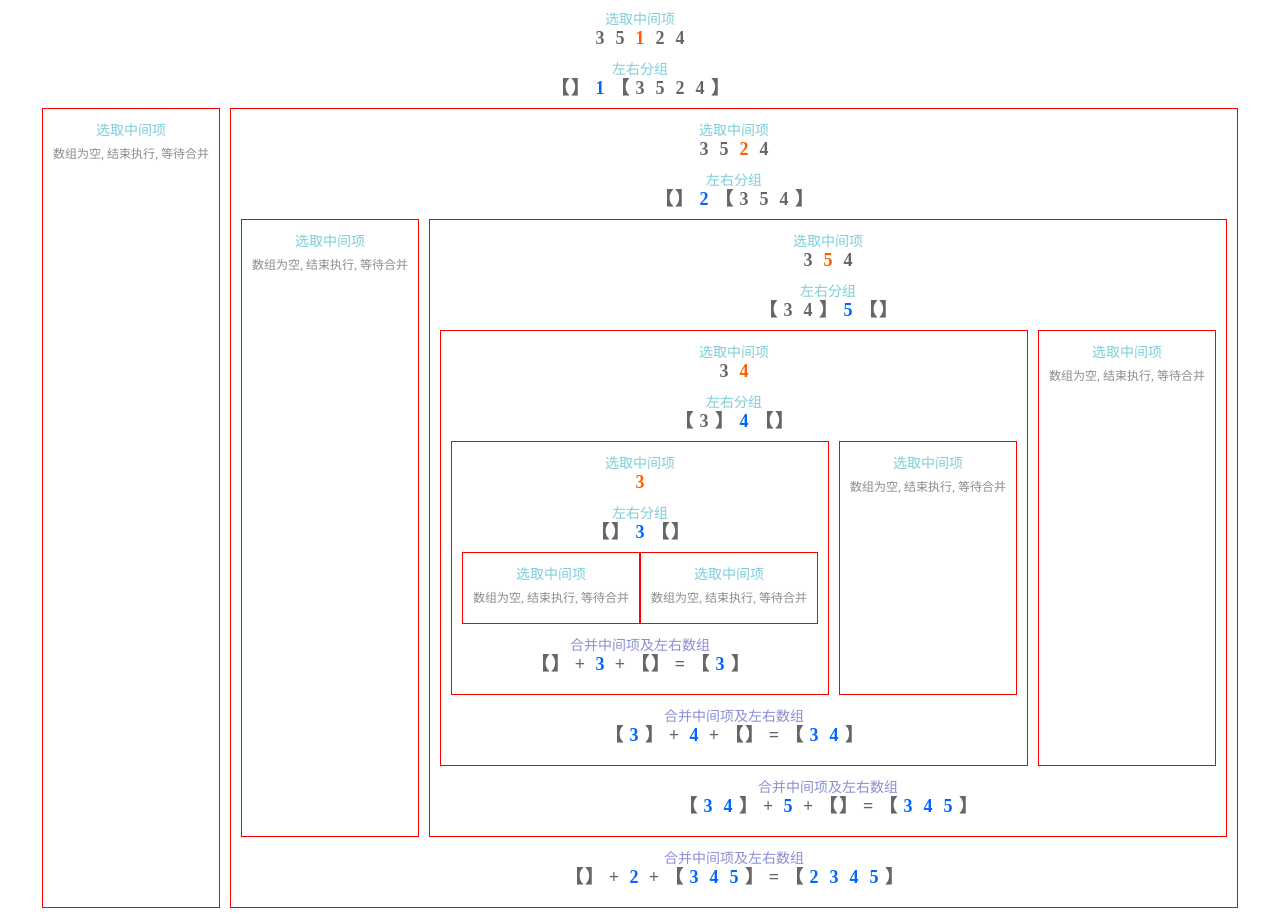
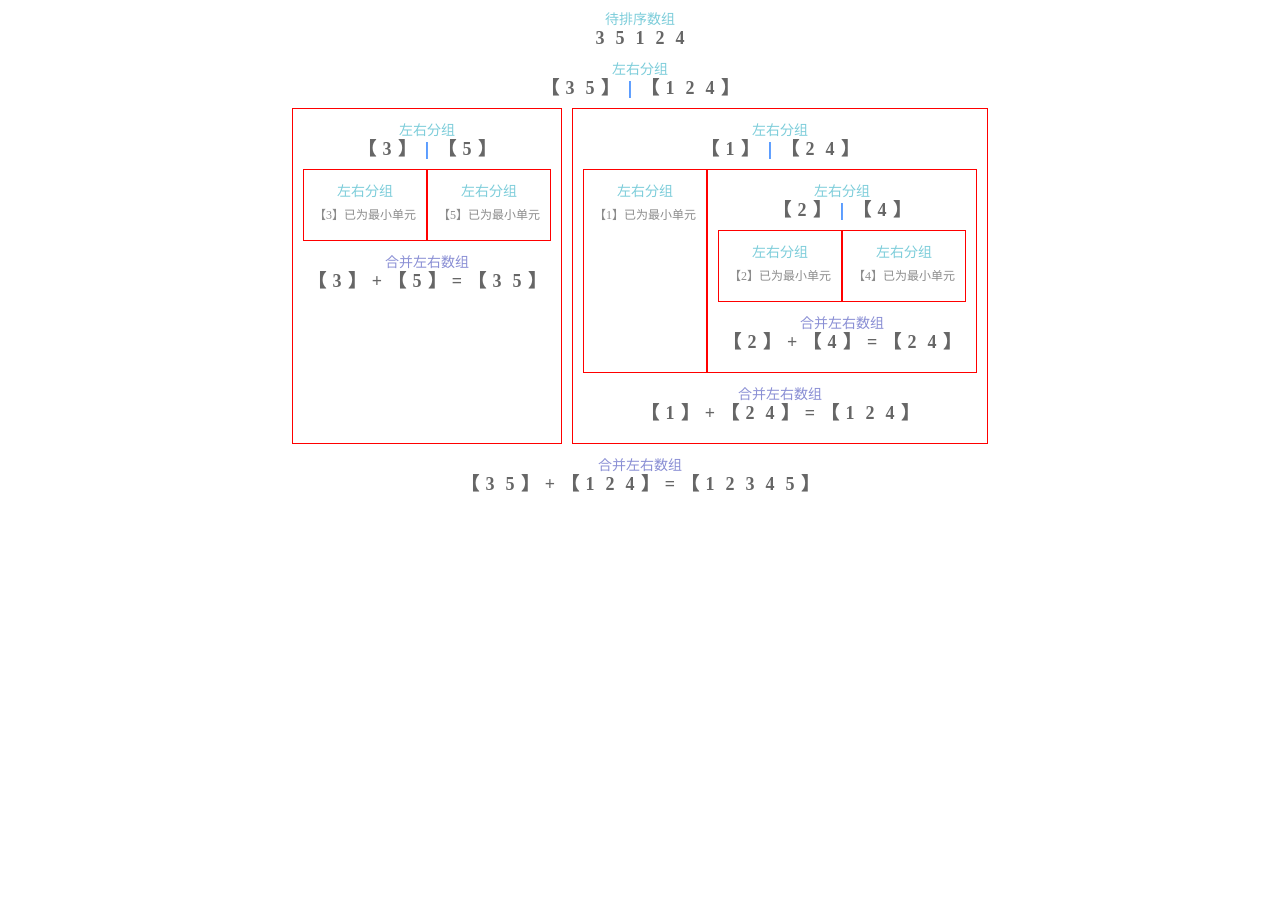
Before and after one commit to ajun568/data-structures-and-algorithms, a React (Create React App) app: page / in a window 1280 px wide. Shown: the top 920 px of the page. After the commit the page ends 800 px from the top, so only its background shows below. Built offline with nearby package versions, Linux system fonts and the light colour scheme; the HTML template or start-up script is replaced by a standard one.

Commit message:
归并算法

```diff
--- a/src/App.tsx
+++ b/src/App.tsx
@@ -1,233 +1,164 @@
-import quickSort from './sort/quickSort';
+import mergeSort from './sort/mergeSort';
 import './index.css';
 
 const App = ()  => {
-  console.log(quickSort([3, 5, 1, 2, 4]));
+  console.log(mergeSort([3, 5, 1, 2, 4]));
   return (
     <main className="flex-all-center">
     <div>
-      <p className="label-center">选取中间项</p>
+      <p className="label-center">待排序数组</p>
       <ul className="flex-all-center">
         <li>3</li>
         <li>5</li>
-        <li className="orange">1</li>
+        <li>1</li>
         <li>2</li>
         <li>4</li>
       </ul>
       <p className="label-center">左右分组</p>
       <ul className="flex-all-center">
         <li>【</li>
-        <li>】</li>
-        <li className="blue">1</li>
-        <li>【</li>
         <li>3</li>
         <li>5</li>
+        <li>】</li>
+        <li className="blue">|</li>
+        <li>【</li>
+        <li>1</li>
         <li>2</li>
         <li>4</li>
         <li>】</li>
       </ul>
       <div className="flex-justify">
         <div className="border-red">
-          <p className="label-center">选取中间项</p>
-          <p className="grey font-item">数组为空, 结束执行, 等待合并</p>
-        </div>
-        <div style={{width: 10}}></div>
-        <div className="border-red">
-          <section>
-          <p className="label-center">选取中间项</p>
-          <ul className="flex-all-center">
-            <li>3</li>
-            <li>5</li>
-            <li className="orange">2</li>
-            <li>4</li>
-          </ul>
-          <p className="label-center">左右分组</p>
-          <ul className="flex-all-center">
-            <li>【</li>
-            <li>】</li>
-            <li className="blue">2</li>
-            <li>【</li>
-            <li>3</li>
-            <li>5</li>
-            <li>4</li>
-            <li>】</li>
-          </ul>
-        <div className="flex-justify">
-        <div className="border-red">
-          <p className="label-center">选取中间项</p>
-          <p className="grey font-item">数组为空, 结束执行, 等待合并</p>
-        </div>
-        <div style={{width: 10}}></div>
-        <div className="border-red">
-        <section>
-          <p className="label-center">选取中间项</p>
-          <ul className="flex-all-center">
-            <li>3</li>
-            <li className="orange">5</li>
-            <li>4</li>
-          </ul>
-          <p className="label-center">左右分组</p>
-          <ul className="flex-all-center">
-            <li>【</li>
-            <li>3</li>
-            <li>4</li>
-            <li>】</li>
-            <li className="blue">5</li>
-            <li>【</li>
-            <li>】</li>
-          </ul>
-        <div className="flex-justify">
-        <div className="border-red">
-          <section>
-          <p className="label-center">选取中间项</p>
-          <ul className="flex-all-center">
-            <li>3</li>
-            <li className="orange">4</li>
-          </ul>
           <p className="label-center">左右分组</p>
           <ul className="flex-all-center">
             <li>【</li>
             <li>3</li>
             <li>】</li>
-            <li className="blue">4</li>
+            <li className="blue">|</li>
             <li>【</li>
+            <li>5</li>
             <li>】</li>
           </ul>
           <div className="flex-justify">
             <div className="border-red">
-          <section>
-          <p className="label-center">选取中间项</p>
+              <p className="label-center">左右分组</p>
+              <p className="grey font-item">【3】已为最小单元</p>
+            </div>
+            <div className="border-red">
+              <p className="label-center">左右分组</p>
+              <p className="grey font-item">【5】已为最小单元</p>
+            </div>
+          </div>
+          <p className="label-center orther">合并左右数组</p>
           <ul className="flex-all-center">
-            <li className="orange">3</li>
+            <li>【</li>
+            <li>3</li>
+            <li>】</li>
+            <li>+</li>
+            <li>【</li>
+            <li>5</li>
+            <li>】</li>
+            <li>=</li>
+            <li>【</li>
+            <li>3</li>
+            <li>5</li>
+            <li>】</li>
           </ul>
+        </div>
+        <div style={{width: 10}}></div>
+        <div className="border-red">
           <p className="label-center">左右分组</p>
           <ul className="flex-all-center">
             <li>【</li>
+            <li>1</li>
             <li>】</li>
-            <li className="blue">3</li>
+            <li className="blue">|</li>
             <li>【</li>
+            <li>2</li>
+            <li>4</li>
             <li>】</li>
           </ul>
-          <div className="flex-justify">
+          <section className="flex-justify">
             <div className="border-red">
-            <p className="label-center">选取中间项</p>
-            <p className="grey font-item">数组为空, 结束执行, 等待合并</p>
+              <p className="label-center">左右分组</p>
+              <p className="grey font-item">【1】已为最小单元</p>
             </div>
             <div className="border-red">
-            <p className="label-center">选取中间项</p>
-            <p className="grey font-item">数组为空, 结束执行, 等待合并</p>
-          </div>
-          </div>
-          <p className="label-center orther">合并中间项及左右数组</p>
+              <p className="label-center">左右分组</p>
               <ul className="flex-all-center">
                 <li>【</li>
+                <li>2</li>
+                <li>】</li>
+                <li className="blue">|</li>
+                <li>【</li>
+                <li>4</li>
+                <li>】</li>
+              </ul>
+              <section className="flex-justify">
+              <div className="border-red">
+                <p className="label-center">左右分组</p>
+                <p className="grey font-item">【2】已为最小单元</p>
+              </div>
+              <div className="border-red">
+                <p className="label-center">左右分组</p>
+                <p className="grey font-item">【4】已为最小单元</p>
+              </div>
+              </section>
+              <p className="label-center orther">合并左右数组</p>
+              <ul className="flex-all-center">
+                <li>【</li>
+                <li>2</li>
                 <li>】</li>
                 <li>+</li>
-            <li className="blue">3</li>
-            <li>+</li>
                 <li>【</li>
+                <li>4</li>
                 <li>】</li>
                 <li>=</li>
                 <li>【</li>
-            <li className="blue">3</li>
+                <li>2</li>
+                <li>4</li>
                 <li>】</li>
               </ul>
+            </div>
           </section>
-        </div>
-        <div style={{width: 10}}></div>
-        <div className="border-red">
-          <p className="label-center">选取中间项</p>
-          <p className="grey font-item">数组为空, 结束执行, 等待合并</p>
-        </div>
-      </div>
-      <p className="label-center orther">合并中间项及左右数组</p>
+          <p className="label-center orther">合并左右数组</p>
           <ul className="flex-all-center">
             <li>【</li>
-          <li className="blue">3</li>
+            <li>1</li>
             <li>】</li>
             <li>+</li>
-            <li className="blue">4</li>
-            <li>+</li>
             <li>【</li>
+            <li>2</li>
+            <li>4</li>
             <li>】</li>
             <li>=</li>
             <li>【</li>
-            <li className="blue">3</li>
-            <li className="blue">4</li>
+            <li>1</li>
+            <li>2</li>
+            <li>4</li>
             <li>】</li>
           </ul>
-      </section>
-        </div>
-        <div style={{width: 10}}></div>
-        <div className="border-red">
-          <p className="label-center">选取中间项</p>
-          <p className="grey font-item">数组为空, 结束执行, 等待合并</p>
         </div>
       </div>
-      <p className="label-center orther">合并中间项及左右数组</p>
+      <p className="label-center orther">合并左右数组</p>
       <ul className="flex-all-center">
         <li>【</li>
-          <li className="blue">3</li>
-          <li className="blue">4</li>
+        <li>3</li>
+        <li>5</li>
         <li>】</li>
         <li>+</li>
-            <li className="blue">5</li>
-            <li>+</li>
         <li>【</li>
+        <li>1</li>
+        <li>2</li>
+        <li>4</li>
         <li>】</li>
         <li>=</li>
         <li>【</li>
-            <li className="blue">3</li>
-            <li className="blue">4</li>
-            <li className="blue">5</li>
-            <li>】</li>
-          </ul>
-      </section>
-        </div>
-      </div>
-      <p className="label-center orther">合并中间项及左右数组</p>
-          <ul className="flex-all-center">
-          <li>【</li>
-            <li>】</li>
-            <li>+</li>
-            <li className="blue">2</li>
-            <li>+</li>
-            <li>【</li>
-            <li className="blue">3</li>
-            <li className="blue">4</li>
-            <li className="blue">5</li>
-            <li>】</li>
-            <li>=</li>
-            <li>【</li>
-            <li className="blue">2</li>
-            <li className="blue">3</li>
-            <li className="blue">4</li>
-            <li className="blue">5</li>
-            <li>】</li>
-          </ul>
-      </section>
-        </div>
-      </div>
-      <p className="label-center orther">合并中间项及左右数组</p>
-          <ul className="flex-all-center">
-          <li>【</li>
-            <li>】</li>
-            <li>+</li>
-            <li className="blue">1</li>
-            <li>+</li>
-            <li>【</li>
-            <li className="blue">2</li>
-            <li className="blue">3</li>
-            <li className="blue">4</li>
-            <li className="blue">5</li>
-            <li>】</li>
-            <li>=</li>
-            <li>【</li>
-            <li className="blue">1</li>
-            <li className="blue">2</li>
-            <li className="blue">3</li>
-            <li className="blue">4</li>
-            <li className="blue">5</li>
+        <li>1</li>
+        <li>2</li>
+        <li>3</li>
+        <li>4</li>
+        <li>5</li>
         <li>】</li>
       </ul>
     </div>
--- /dev/null
+++ b/src/sort/mergeSort.ts
@@ -0,0 +1,28 @@
+const mergeSort = (arr: number[]): number[] => {
+  if (arr.length <= 1) return arr;
+
+  let middle = Math.floor(arr.length / 2);
+  let leftArr = arr.slice(0, middle);
+  let rightArr = arr.slice(middle);
+
+  return merge(mergeSort(leftArr), mergeSort(rightArr));
+}
+
+const merge = (leftArr: number[], rightArr: number[]) => {
+  let result: number[] = [];
+
+  while (leftArr.length || rightArr.length) {
+    if (leftArr.length && rightArr.length) {
+      leftArr[0] < rightArr[0]
+        ? result.push(leftArr.shift() as number)
+        : result.push(rightArr.shift() as number);
+    } else {
+      if (leftArr.length) result.push(leftArr.shift() as number);
+      if (rightArr.length) result.push(rightArr.shift() as number);
+    }
+  }
+
+  return result;
+}
+
+export default mergeSort;
```
Lines whose indentation alone changed are shown as unchanged.
